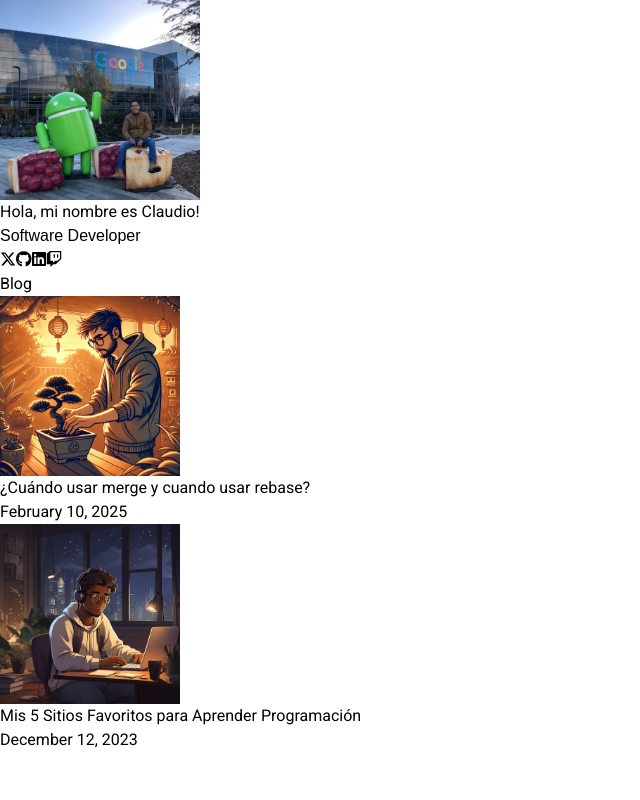
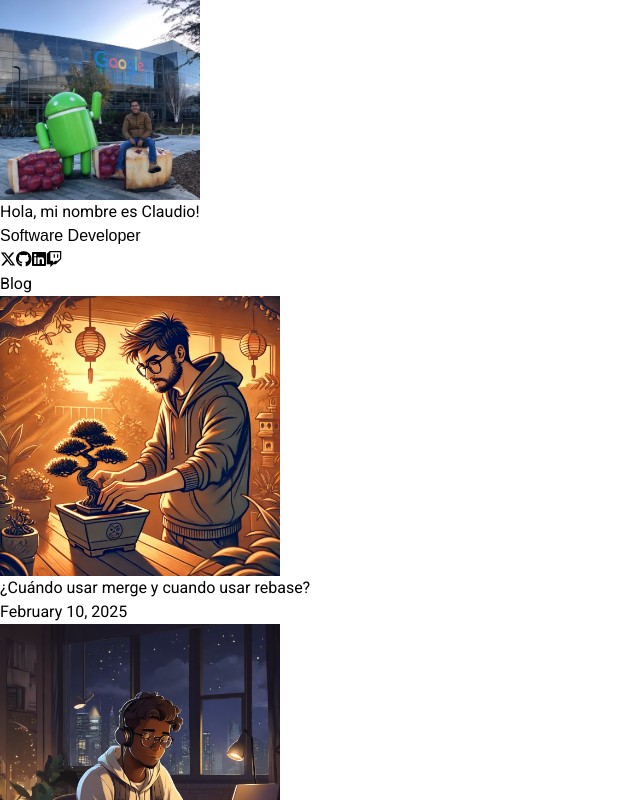
Before and after one commit to claudiocoder/claudio-coder-site, a Next.js app: page / in a window 1280 px wide. Shown: the top 800 px of the page, without its empty margins (0-640 px from the left). Built offline with nearby package versions, Linux system fonts and the light colour scheme; a web font is replaced by a local one.

Commit message:
✨ - Improve Card styles

```diff
--- a/src/app/page.tsx
+++ b/src/app/page.tsx
@@ -16,7 +16,7 @@ const Home = async () => {
     <>
       <div className='sm:m-8 mx-4 my-2'>
         <h1 className='mb-6 sm:mb-8 text-3xl font-black'>Blog</h1>
-        <div className='flex flex-wrap gap-5 m-auto'>
+        <div className='flex flex-wrap gap-5 justify-center mx-auto lg:justify-start'>
           {posts.map((post, idx) => (
             <PostCard key={idx} {...post} />
           ))}
--- a/src/components/PostCard.tsx
+++ b/src/components/PostCard.tsx
@@ -3,32 +3,38 @@ import Image from 'next/image'
 import { format, parseISO } from 'date-fns'
 import { _roboto } from '@/lib/utils/fonts'
 import { Blog } from '@/lib/models/Blog'
+import { heightCard, widthCard } from '@/constants'
 
 const PostCard = (post: Blog) => {
   return (
-    <div className='w-[100%] md:w-[80%] lg:w-[60%] shadow-[0_5px_15px_rgba(0,0,0,0.35)] rounded-md flex items-center bg-slate-50 rounded-l-lg max-h-[180px]'>
-      <div className='rounded-l-lg'>
+    <div className='flex flex-col bg-white shadow-sm border border-slate-200 rounded-lg my-6 w-80 lg:w-96'>
+      <Link
+        href={post.slug as string}
+        aria-label={`Read more about ${post.title}`}
+      >
+        <div className='m-2.5 overflow-hidden rounded-md flex justify-center items-center'>
           <Image
-          width={180}
-          height={150}
+            width={widthCard}
+            height={heightCard}
             src={post.thumbnailUrl as string}
+            className='w-full h-full object-cover'
             alt={post.title as string}
-          className='rounded-l-lg'
           />
         </div>
-      <div className='flex flex-col items-start justify-between px-3 w-full h-full'>
-        <h2
-          className={`${_roboto.className} my-5 text-base sm:text-xl font-bold w-full text-left`}
+        <div className='p-6 flex flex-col justify-between'>
+          <h4
+            className={`${_roboto.className} mb-1 text-xl font-semibold text-slate-800 text-left`}
           >
-          <Link href={post.slug as string}>{post.title as string}</Link>
-        </h2>
+            {post.title as string}
+          </h4>
           <time
+            className='w-full text-base text-slate-600 mt-4 font-light text-right'
             dateTime={post.date as string}
-          className='mb-2 block text-xs w-full text-gray-600 text-right'
           >
             {format(parseISO(post.date as string), 'MMMM dd, yyyy')}
           </time>
         </div>
+      </Link>
     </div>
   )
 }
--- a/src/components/SocialNetworkContainer.tsx
+++ b/src/components/SocialNetworkContainer.tsx
@@ -10,41 +10,25 @@ import Link from 'next/link'
 const SocialNetwork = () => {
   return (
     <div className='flex items-center justify-around w-full'>
-      <Link
-        href='https://twitter.com/claudio_coder'
-        target='_blank'
-        legacyBehavior
-      >
+      <Link href='https://twitter.com/claudio_coder' target='_blank'>
         <FontAwesomeIcon
           className='text-3xl text-black-500 cursor-pointer'
           icon={faXTwitter}
         />
       </Link>
-      <Link
-        href='https://github.com/claudiocoder'
-        target='_blank'
-        legacyBehavior
-      >
+      <Link href='https://github.com/claudiocoder' target='_blank'>
         <FontAwesomeIcon
           className='text-3xl text-gray-800 cursor-pointer'
           icon={faGithub}
         />
       </Link>
-      <Link
-        href='https://www.linkedin.com/in/cmorenomx'
-        target='_blank'
-        legacyBehavior
-      >
+      <Link href='https://www.linkedin.com/in/cmorenomx' target='_blank'>
         <FontAwesomeIcon
           className='text-3xl text-blue-800 cursor-pointer'
           icon={faLinkedin}
         />
       </Link>
-      <Link
-        href='https://www.twitch.tv/claudio_coder'
-        target='_blank'
-        legacyBehavior
-      >
+      <Link href='https://www.twitch.tv/claudio_coder' target='_blank'>
         <FontAwesomeIcon
           className='text-3xl text-purple-800 cursor-pointer'
           icon={faTwitch}
--- /dev/null
+++ b/src/constants/index.ts
@@ -0,0 +1,2 @@
+export const widthCard: number = 280
+export const heightCard: number = 280
```
Also changed, not shown: src/content/blog/resources_developers.mdx (line endings or trailing spaces), 2 other files (tests, documents, lock files or other folders). Lines whose indentation alone changed are shown as unchanged.
